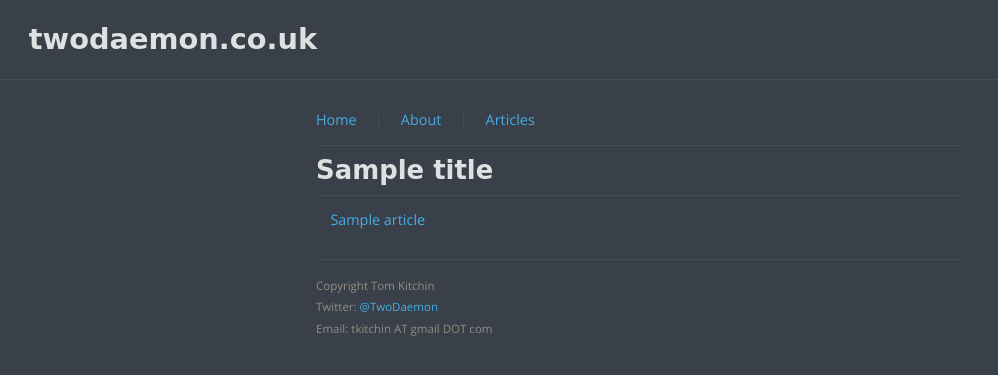
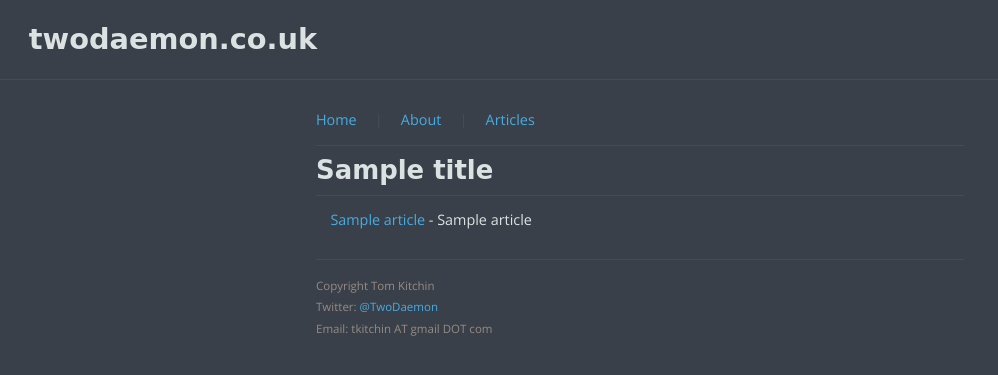
Before and after one commit to TwoDaemon/twodaemon, a Flask app: template twodaemon/templates/articles_list.html in a window 1280 px wide. Shown: the top 375 px of the page, without its empty margins (0-998 px from the left). Run offline with Flask 2, Linux system fonts and the light colour scheme; the template is opened without the code that fills it: most values are stand-ins (such as "Sample title", 1, 10 or a date in 2020); some web fonts are replaced.

Commit message:
Add article subtitles to article list display.

```diff
--- a/twodaemon/templates/articles_list.html
+++ b/twodaemon/templates/articles_list.html
@@ -3,7 +3,8 @@
 {% block content %}
     <ul class="article-list">
     {% for article in article_list %}
-        <li><a href="{{ article.article_url }}">{{ article.article_title }}</a></li>
+    <li><a href="{{ article.article_url }}">{{ article.article_title }}</a>
+        {%- if article.article_subtitle %} - {{ article.article_subtitle }}{% endif %}</li>
     {% endfor %}
     </ul>
 {% endblock %}
```
